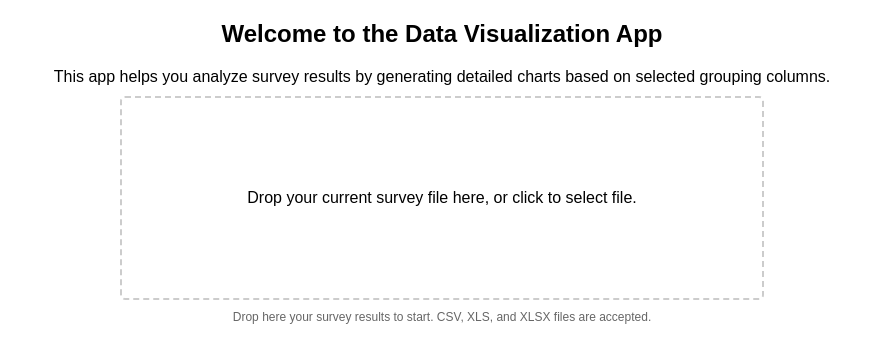
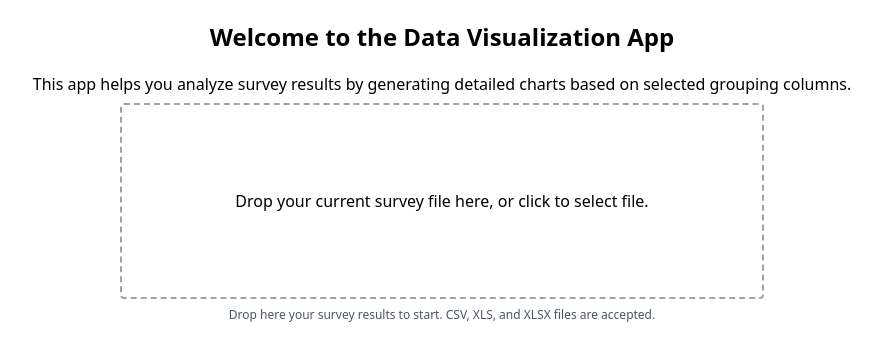
Before and after one commit to papa-cool/survey-charts-maker, a React (Create React App) app: page / in a window 1280 px wide. Shown: the top 362 px of the page, without its empty margins (198-1079 px from the left). Built offline with nearby package versions, Linux system fonts and the light colour scheme.

Commit message:
refacto: migrate CSS to tailwind
Prompt: Can you refactor all this CSS code with tailwind?

```diff
--- a/package.json
+++ b/package.json
@@ -46,6 +46,7 @@
   },
   "devDependencies": {
     "jest": "^27.5.1",
-    "jest-canvas-mock": "^2.5.2"
+    "jest-canvas-mock": "^2.5.2",
+    "tailwindcss": "^3.4.3"
   }
 }
--- a/public/index.html
+++ b/public/index.html
@@ -26,7 +26,7 @@
     -->
     <title>React App</title>
   </head>
-  <body>
+  <body class="m-0 antialiased font-sans">
     <noscript>You need to enable JavaScript to run this app.</noscript>
     <div id="root"></div>
     <!--
--- a/src/App.css
+++ /dev/null
@@ -1,77 +0,0 @@
-.App {
-  font-family: Arial, sans-serif;
-  text-align: center;
-}
-
-h2 {
-  margin: 20px 0;
-}
-
-p {
-  margin: 10px 0;
-}
-
-.dropzone {
-  border: 2px dashed #cccccc;
-  border-radius: 5px;
-  width: 50%;
-  height: 200px;
-  display: flex;
-  align-items: center;
-  justify-content: center;
-  margin: 0 auto;
-}
-
-.dropzone p {
-  margin: 0;
-}
-
-.file-acceptance {
-  margin-top: 10px;
-  font-size: 12px;
-  color: #666;
-}
-
-.group-selector {
-  display: flex;
-  flex-wrap: wrap;
-  justify-content: center;
-  margin-top: 20px;
-}
-
-.group-selector-button {
-  margin: 5px;
-  padding: 10px 15px;
-  border: none;
-  border-radius: 3px;
-  background-color: #f0f0f0;
-  cursor: pointer;
-}
-
-.group-selector-button.selected {
-  background-color: #007bff;
-  color: white;
-}
-
-.chart-columns {
-  display: flex;
-  justify-content: space-around;
-  flex-wrap: wrap;
-  margin-top: 20px;
-}
-
-.chart-column {
-  flex: 1;
-  margin: 10px;
-}
-
-.step4 button {
-  font-size: 20px;
-  padding: 10px 20px;
-  margin-top: 20px;
-}
-
-.notification {
-  color: green;
-  margin-top: 10px;
-}
--- a/src/App.js
+++ b/src/App.js
@@ -5,7 +5,6 @@ import PreviousSurveyUploader from './components/PreviousSurveyUploader';
 import ChartRenderer from './components/ChartRenderer';
 import GenerateAndDownload from './components/GenerateAndDownload';
 import DataProcessor from './components/DataProcessor';
-import './App.css';
 
 function App() {
   const [step, setStep] = useState(1);
@@ -45,36 +44,36 @@ function App() {
   };
 
   return (
-    <div className="App">
+    <div className="App font-sans text-center">
       {step === 1 && (
         <div className="step1">
-          <h2>Welcome to the Data Visualization App</h2>
-          <p>This app helps you analyze survey results by generating detailed charts based on selected grouping columns.</p>
-          <div className="drop-zone">
+          <h2 className="my-5">Welcome to the Data Visualization App</h2>
+          <p className="my-2">This app helps you analyze survey results by generating detailed charts based on selected grouping columns.</p>
+          <div class="drop-zone border-2 border-dashed border-gray-400 rounded w-1/2 h-48 flex items-center justify-center m-auto">
             <FileUploader onFilesParsed={handleFilesParsed} />
           </div>
-          <p className="file-acceptance">Drop here your survey results to start. CSV, XLS, and XLSX files are accepted.</p>
+          <p className="mt-2 text-xs text-gray-600">Drop here your survey results to start. CSV, XLS, and XLSX files are accepted.</p>
         </div>
       )}
 
       {step === 2 && (
         <div className="step2">
-          <h2>Select Grouping Columns</h2>
-          <p>Select the columns that are used for categorization (grouping).</p>
+          <h2 className="my-5">Select Grouping Columns</h2>
+          <p className="my-2">Select the columns that are used for categorization (grouping).</p>
           <GroupSelector
             headers={headers}
             selectedGroups={selectedGroups}
             onSelectGroup={handleGroupSelection}
           />
-          <button onClick={() => setStep(3)}>Validate Selection</button>
+          <button className="text-lg px-5 py-2 mt-5" onClick={() => setStep(3)}>Validate Selection</button>
         </div>
       )}
 
       {step === 3 && (
         <div className="step3">
-          <h2>Upload Previous Surveys</h2>
-          {uploadedFiles.length > 0 && <p className="notification">Uploaded files: {uploadedFiles.join(', ')}</p>}
-          <p>Upload the previous surveys to analyze evolution.</p>
+          <h2 className="my-5">Upload Previous Surveys</h2>
+          {uploadedFiles.length > 0 && <p className="my-2 text-green-500 mt-2">Uploaded files: {uploadedFiles.join(', ')}</p>}
+          <p className="my-2">Upload the previous surveys to analyze evolution.</p>
           <PreviousSurveyUploader onFilesParsed={handleFilesParsed} uploadedFilesNumber={uploadedFiles.length} />
           <button onClick={proceedToStep4}>Next</button>
         </div>
@@ -87,9 +86,9 @@ function App() {
             <DataProcessor rawData={rawData} selectedGroups={selectedGroups} onProcessedData={handleProcessedData} />
           )}
           {processedData && (
-            <div className="chart-columns">
+            <div className="flex justify-around flex-wrap mt-5">
               {selectedGroups.map(categorizationType => (
-                <div key={categorizationType} className="chart-column">
+                <div key={categorizationType} className="flex-1 m-2">
                   <h3>{categorizationType}</h3>
                   <ChartRenderer groupedData={processedData[categorizationType]} categorizationType={categorizationType} />
                 </div>
--- a/src/components/FileUploader.js
+++ b/src/components/FileUploader.js
@@ -22,7 +22,7 @@ const FileUploader = ({ onFilesParsed }) => {
       {({ getRootProps, getInputProps }) => (
         <div {...getRootProps({ className: 'dropzone' })}>
           <input {...getInputProps()} />
-          <p>Drop your current survey file here, or click to select file.</p>
+          <p className="m-0">Drop your current survey file here, or click to select file.</p>
         </div>
       )}
     </Dropzone>
--- a/src/components/GenerateAndDownload.js
+++ b/src/components/GenerateAndDownload.js
@@ -69,7 +69,7 @@ const GenerateAndDownload = ({ groupedData, selectedGroups }) => {
 
   return (
     <div>
-      <button onClick={downloadAllCharts}>Download Charts</button>
+      <button className="text-lg px-5 py-2 mt-5" onClick={downloadAllCharts}>Download Charts</button>
     </div>
   );
 };
--- a/src/components/GroupSelector.js
+++ b/src/components/GroupSelector.js
@@ -10,11 +10,11 @@ const GroupSelector = ({ headers, selectedGroups, onSelectGroup }) => {
   };
 
   return (
-    <div className="group-selector">
+    <div className="flex flex-wrap justify-center mt-5">
       {headers.map((header, index) => (
         <button
           key={index}
-          className={`group-selector-button ${selectedGroups.includes(header) ? 'selected' : ''}`}
+          className={`m-1 px-4 py-2 border-none rounded cursor-pointer ${selectedGroups.includes(header) ? 'bg-blue-500 text-white' : 'bg-gray-200'}`}
           onClick={() => handleGroupSelection(header)}
         >
           {header}
--- a/src/components/PreviousSurveyUploader.js
+++ b/src/components/PreviousSurveyUploader.js
@@ -21,9 +21,9 @@ const PreviousSurveyUploader = ({ onFilesParsed, uploadedFilesNumber }) => {
   return (
     <Dropzone onDrop={handleDrop}>
       {({ getRootProps, getInputProps }) => (
-        <div {...getRootProps({ className: 'dropzone' })}>
+        <div {...getRootProps({ className: 'border-2 border-dashed border-gray-400 rounded w-1/2 h-48 flex items-center justify-center m-auto' })}>
           <input {...getInputProps()} />
-          <p>Drop your previous survey files here, or click to select files.</p>
+          <p className="my-2">Drop your previous survey files here, or click to select files.</p>
         </div>
       )}
     </Dropzone>
--- a/src/index.css
+++ b/src/index.css
@@ -1,13 +1,3 @@
-body {
-  margin: 0;
-  font-family: -apple-system, BlinkMacSystemFont, 'Segoe UI', 'Roboto', 'Oxygen',
-    'Ubuntu', 'Cantarell', 'Fira Sans', 'Droid Sans', 'Helvetica Neue',
-    sans-serif;
-  -webkit-font-smoothing: antialiased;
-  -moz-osx-font-smoothing: grayscale;
-}
-
-code {
-  font-family: source-code-pro, Menlo, Monaco, Consolas, 'Courier New',
-    monospace;
-}
+@tailwind base;
+@tailwind components;
+@tailwind utilities;
--- /dev/null
+++ b/tailwind.config.js
@@ -0,0 +1,13 @@
+/** @type {import('tailwindcss').Config} */
+module.exports = {
+  corePlugins: {
+    preflight: false,
+  },
+  content: [
+    "./src/**/*.{js,jsx,ts,tsx}",
+  ],
+  theme: {
+    extend: {},
+  },
+  plugins: [],
+}
```
Also changed, not shown: 1 other file (tests, documents, lock files or other folders).
